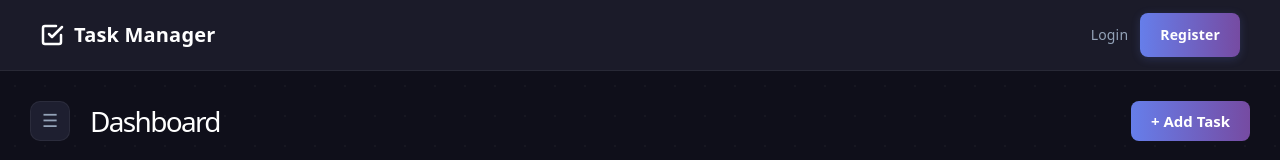
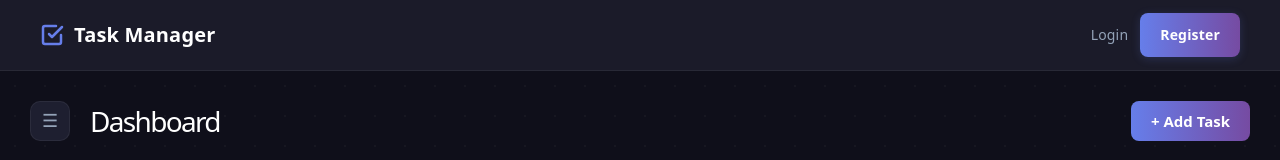
Before and after one commit to Mahjabeen244/react-task-Manager, a React (Vite) app: page /dashboard in a window 1280 px wide. Shown: the top 160 px of the page. Built offline with nearby package versions, Linux system fonts and the light colour scheme.

Commit message:
logo styling

```diff
--- a/src/components/Navbar/Navbar.module.css
+++ b/src/components/Navbar/Navbar.module.css
@@ -25,6 +25,11 @@
 }
 .logo:hover {
   opacity: 0.8;
+}
+
+.logoIcon {
+  color: #667eea;
+  flex-shrink: 0;
 }
 
 .authLinks {
```
